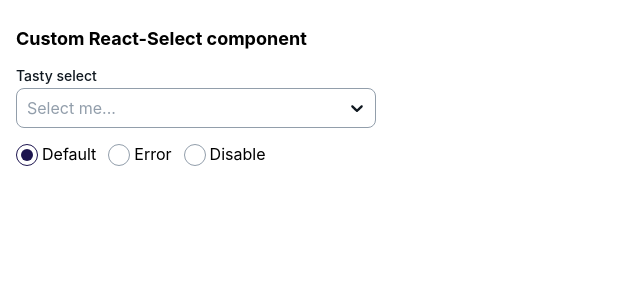
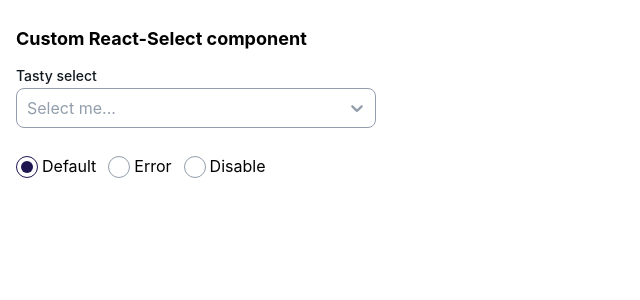
Before and after one commit to Vitaliytheone/Customing_of_react-select-ts-, a React (Create React App) app: page / in a window 1280 px wide. Shown: the top 300 px of the page, without its empty margins (0-640 px from the left). Built offline with nearby package versions, Linux system fonts and the light colour scheme.

Commit message:
refactor of layout

```diff
--- a/src/components/layout/radio-wrap/index.tsx
+++ b/src/components/layout/radio-wrap/index.tsx
@@ -7,7 +7,7 @@
 const Wrap = styled.div`
     display: flex;
     flex-wrap: wrap;
-    margin-top: 16px;
+    margin-top: 28px;
 `;
 
 const RadioWrap = ({ children }: TRadioWrap) => {
--- a/src/components/select/components/error-text/index.tsx
+++ b/src/components/select/components/error-text/index.tsx
@@ -6,7 +6,7 @@
 };
 
 const Text = styled.span`
-    margin-top: 4px;
+    position: absolute;
     color: ${RED};
 `;
 
--- a/src/components/select/components/wrapper/index.tsx
+++ b/src/components/select/components/wrapper/index.tsx
@@ -12,6 +12,7 @@
 };
 
 const WrapperStyled = styled.div<{ $isError: boolean; $isDisabled: boolean; $width: string; $maxWidth: string }>`
+    position: relative;
     width: ${({ $width }) => $width};
     max-width: ${({ $maxWidth }) => $maxWidth};
     color: ${({ $isError }) => ($isError ? RED : BLACK)};
--- a/src/components/select/styles.ts
+++ b/src/components/select/styles.ts
@@ -51,6 +51,7 @@
             backgroundColor: WHITE,
             overflow: "hidden",
             marginTop: "4px",
+            zIndex: 999,
         };
     },
     menuList: (provided) => {
@@ -78,13 +79,11 @@
             color: "inherit",
         };
     },
-    dropdownIndicator: (provided) => {
+    dropdownIndicator: (provided, state) => {
+        const { isFocused, selectProps } = state;
         return {
             ...provided,
-            color: "inherit",
-            "&:hover": {
-                color: "inherit",
-            },
+            color: getColor(isFocused, selectProps.isError),
         };
     },
 };
```
